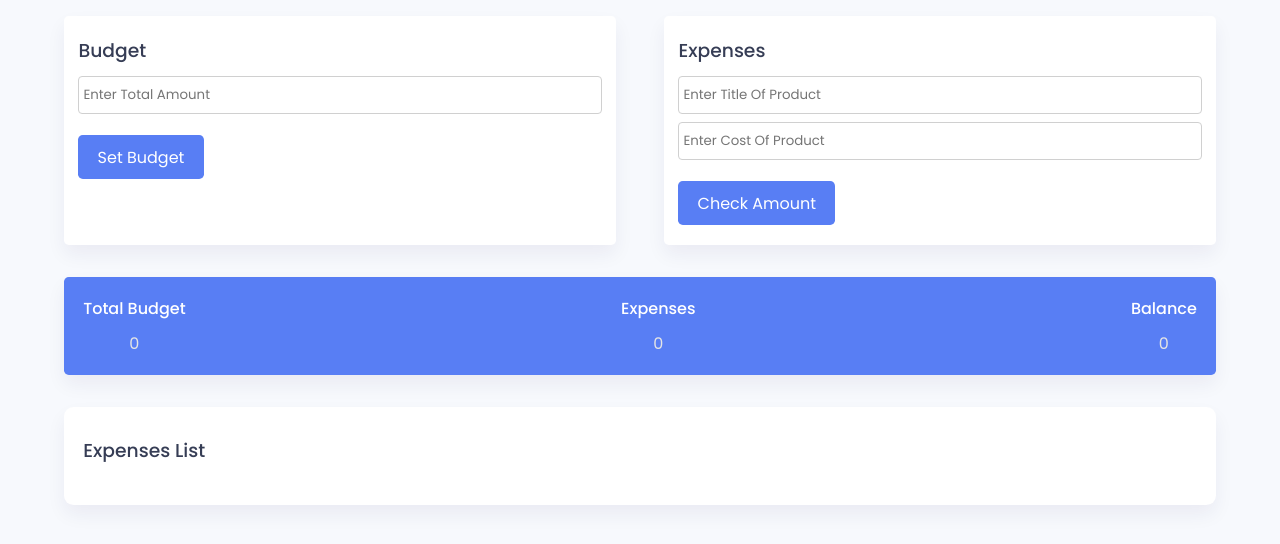
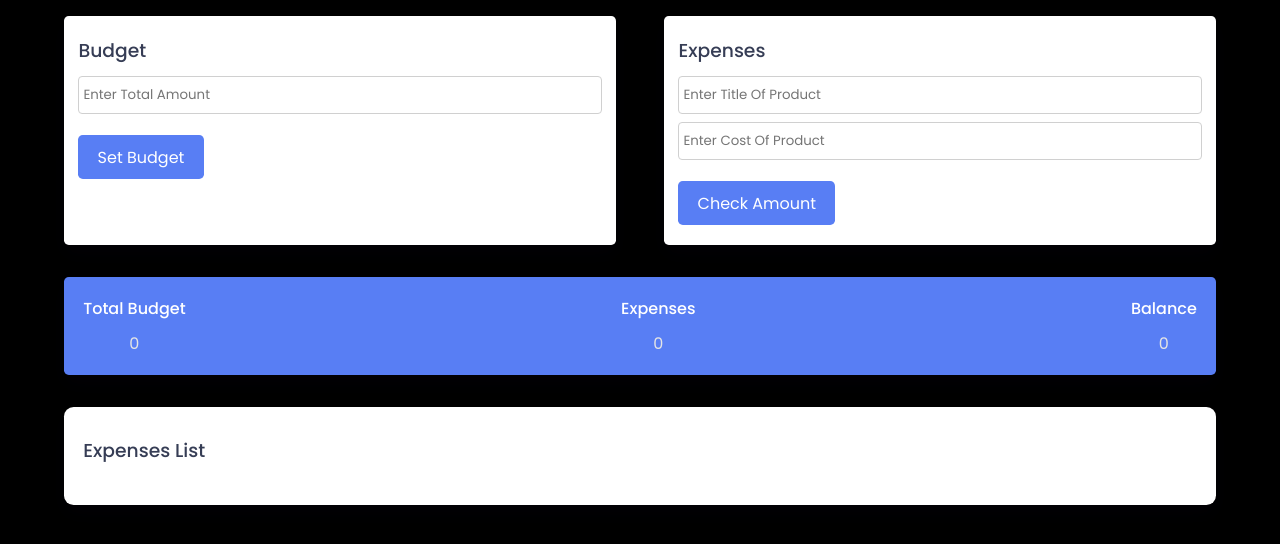
Before and after one commit to tobi-2008/Budget-App, a plain HTML site: page index.html in a window 1280 px wide. Drawn offline with Linux system fonts and the light colour scheme.

Commit message:
Update style.css

```diff
--- a/style.css
+++ b/style.css
@@ -8,7 +8,7 @@
 }
 
 body{
-    background-color: #f7f9fd;
+    background-color: #000;
 }
 
 .wrapper {
```
